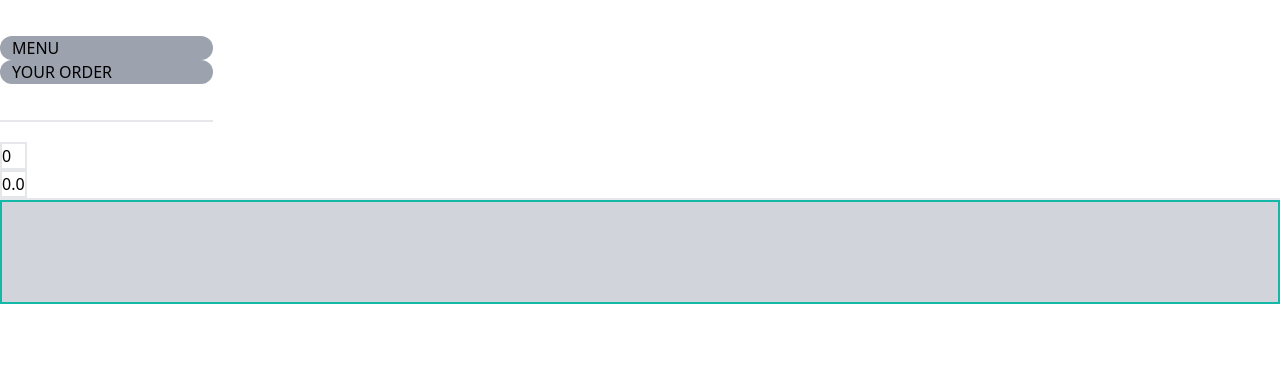
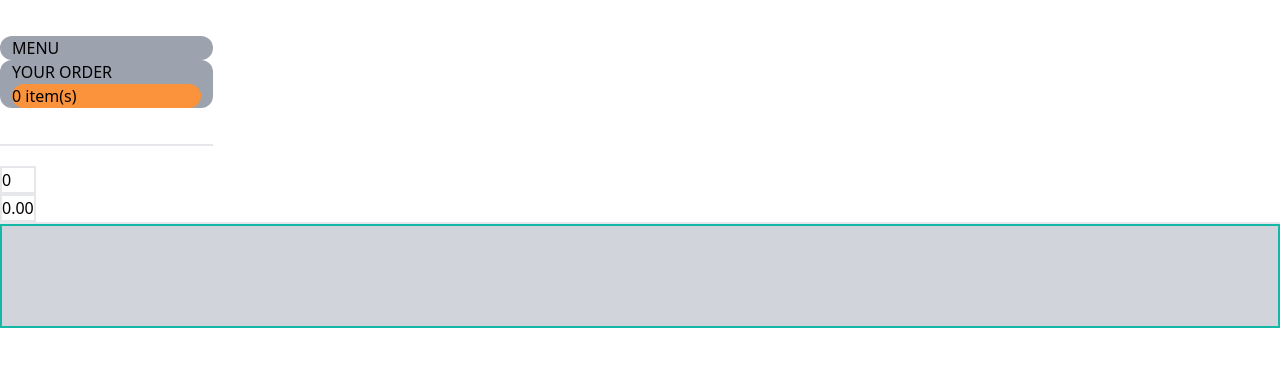
Before and after one commit to IlerioDef/menu_restaurant, a Django app: page /order/ in a window 1280 px wide. Shown: the top 367 px of the page. Run offline with Django 4.2, Linux system fonts and the light colour scheme; style sheets or scripts are compiled from the project's sources; some libraries are stand-ins or nearby versions.

Commit message:
order page: added individual positions, quantinty of the items

```diff
--- a/core/templates/core/core.html
+++ b/core/templates/core/core.html
@@ -18,9 +18,7 @@
             </li>
             <li class="rounded-xl bg-gray-400 px-3">
                 <a href="{% url 'order' %}">Your order</a>
-                {% for items in cart %}
-                <div class="lowercase bg-orange-400 rounded-xl">{{ order | length }} item(s)</div>
-                {% endfor %}
+                <div class="lowercase bg-orange-400 rounded-xl">{{ menu_order.get_order_quantity }} item(s)</div>
             </li>
         </ul>
 
--- a/core/templates/core/menu.html
+++ b/core/templates/core/menu.html
@@ -7,7 +7,7 @@
             {{ item.name }} {{ item.get_price }} {{ item.category.name }}
         <img src="item.image.url">
         <div>
-            <a href="{% url 'order_add' item.id %} " class="p-3 bg-green-500 rounded-xl">add</a>
+            <a href="{% url 'order_add' item.id %}?next={% url 'order' %} " class="p-3 bg-green-500 rounded-xl">add</a>
         </div>
         </div>
     {% endfor %}
--- a/order/order.py
+++ b/order/order.py
@@ -64,3 +64,11 @@ class Order(object):
             quantity += int(p)
 
         return quantity
+
+    def get_order_items(self):
+        items = {}
+        for key, value in self.menu_order.items():
+            item = Item.objects.get(pk=key)
+            items[item] = {'quantity': value}
+        print(items)
+        return items
--- a/order/templates/order.html
+++ b/order/templates/order.html
@@ -6,8 +6,17 @@
 <div>
 {% if menu_order %}
 
+
+
         <div class="border-2"> {{ menu_order.get_order_quantity }}</div>
-        <div class="border-2"> {{ menu_order.get_total_cost }}</div>
+        <div class="border-2"> {{ menu_order.get_total_cost | floatformat:2 }}</div>
+
+{% for item, value in menu_order.get_order_items.items %}
+
+        <div class="border-2">{{item.price}}, {{ item.name }}, {{ value.quantity }} </div>
+
+{% endfor %}
+
 
 {% endif %}
 </div>
--- a/order/views.py
+++ b/order/views.py
@@ -1,19 +1,21 @@
 from django.shortcuts import render
 
+from core.models import Item
 from .order import Order
 
 
 def order(request, item_id=None):
     menu_order = Order(request)
-
     if item_id is not None:
         print(menu_order.__dict__)
         menu_order.add(product_id=item_id)
         menu_order.save()
         print("NOW THIS", menu_order.__dict__)
 
+    item = Item.objects.all()
     context = {
-        'menu_order': menu_order
+        'menu_order': menu_order,
+        'item': item,
     }
 
     return render(request, 'order.html', context)
```
